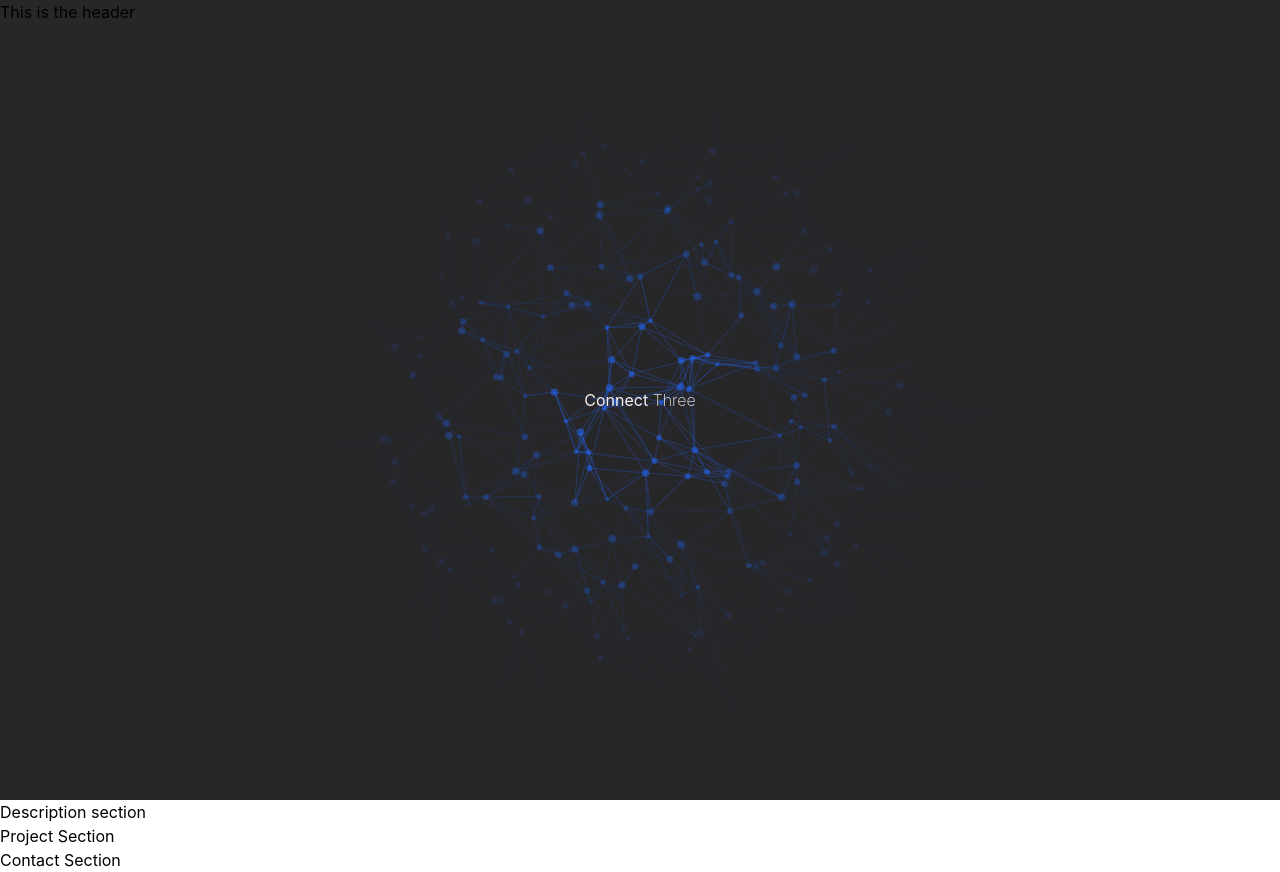
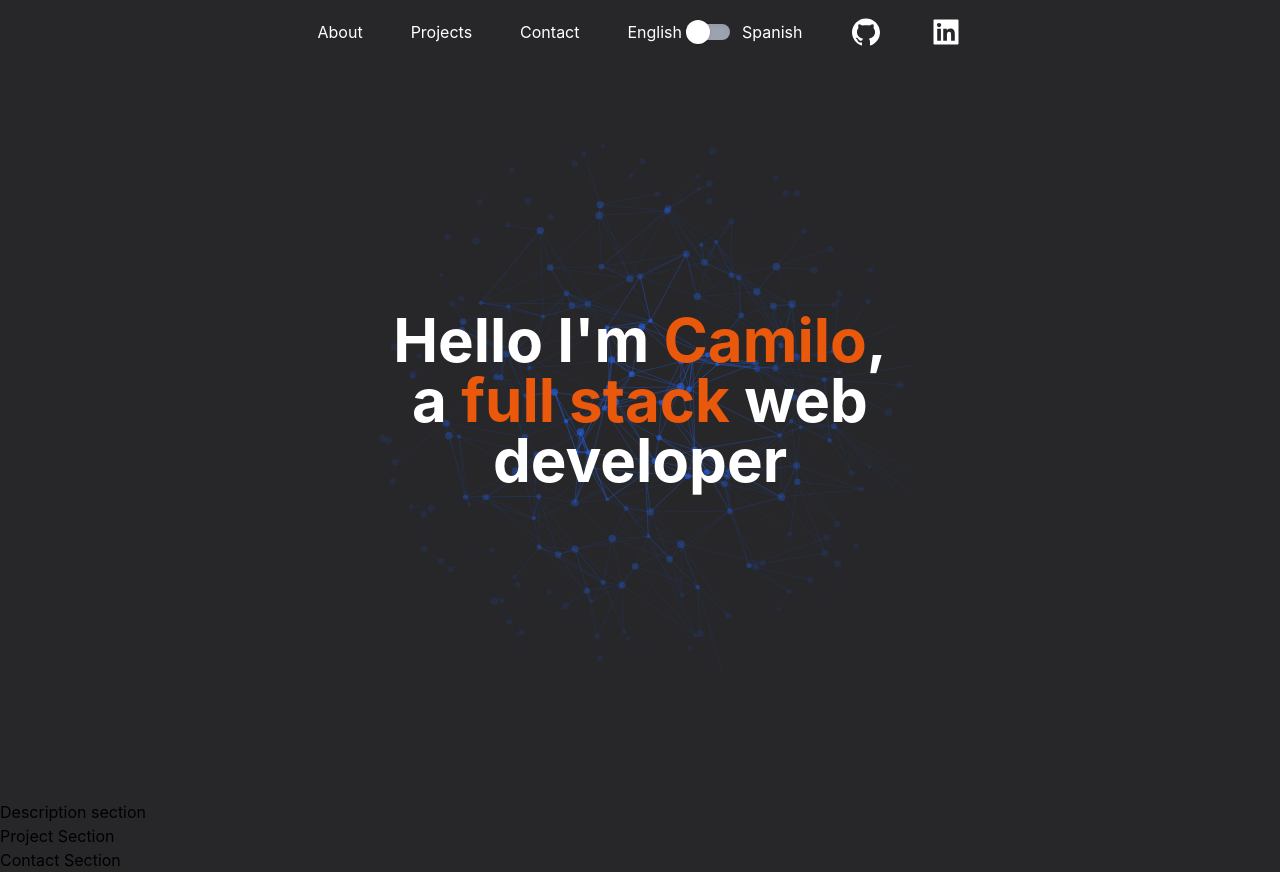
Before and after one commit to Camsz27/portfolio, a Next.js app: page / in a window 1280 px wide. Built offline with nearby package versions, Linux system fonts and the light colour scheme.

Commit message:
header and landing section done

```diff
--- a/components/Animation.jsx
+++ b/components/Animation.jsx
@@ -214,10 +214,21 @@ const Animation = () => {
   }, [addListeners, initAnimation, initHeader]);
 
   return (
-    <div id='large-header' className='z-10 overflow-hidden'>
+    <div id='large-header' className='overflow-hidden relative'>
       <canvas id='demo-canvas' ref={canvasRef}></canvas>
-      <h1 className='main-title'>
-        Connect <span className='thin'>Three</span>
+      <h1
+        className='text-6xl text-center text-white font-bold absolute top-1/2 left-1/2 transform -translate-x-1/2 -translate-y-1/2'
+        lang='en'
+      >
+        Hello I&#39;m <span className='text-orange-600'>Camilo</span>, <br />a{' '}
+        <span className='text-orange-600'>full stack</span> web developer
+      </h1>
+      <h1
+        className='text-6xl text-center text-white font-bold absolute top-1/2 left-1/2 transform -translate-x-1/2 -translate-y-1/2'
+        lang='es'
+      >
+        Hola soy <span className='text-orange-600'>Camilo</span>, <br />
+        un desarrollador web <span className='text-orange-600'>full stack</span>
       </h1>
     </div>
   );
--- a/components/Header.jsx
+++ b/components/Header.jsx
@@ -1,7 +1,59 @@
 import React from 'react';
+import { AiFillGithub, AiFillLinkedin } from 'react-icons/ai/index';
 
 const Header = () => {
-  return <div className='fixed'>This is the header</div>;
+  const languageHandler = () => {
+    const spanishElements = document.querySelectorAll('[lang=es]');
+    const englishElements = document.querySelectorAll('[lang=en]');
+    [...spanishElements].map((element) => element.classList.toggle('hidden'));
+    [...englishElements].map((element) => element.classList.toggle('hidden'));
+  };
+
+  return (
+    <nav className='fixed bg-zinc-800 w-full flex text-white py-4 items-center justify-center gap-x-12 z-20'>
+      <h3 lang='en'>About</h3>
+      <h3 lang='es'>Acerca</h3>
+      <h3 lang='en'>Projects</h3>
+      <h3 lang='es'>Proyectos</h3>
+      <h3 lang='en'>Contact</h3>
+      <h3 lang='es'>Contacto</h3>
+      <div className='flex items-center justify-center'>
+        <h3 lang='en' className='mr-2'>
+          English
+        </h3>
+        <h3 lang='es' className='mr-2'>
+          Inglés
+        </h3>
+
+        <label htmlFor='toogleA' className='flex items-center cursor-pointer'>
+          <div className='relative'>
+            <input
+              id='toogleA'
+              type='checkbox'
+              className='sr-only'
+              onClick={languageHandler}
+            />
+            <div className='w-10 h-4 bg-gray-400 rounded-full shadow-inner'></div>
+            <div className='dot absolute w-6 h-6 bg-white rounded-full shadow -left-1 -top-1 transition'></div>
+          </div>
+          <div className='ml-3 text-gray-700 font-medium'></div>
+        </label>
+        <h3 lang='en'>Spanish</h3>
+        <h3 lang='es'>Español</h3>
+      </div>
+
+      <a href='https://github.com/Camsz27' target='_blank' rel='noreferrer'>
+        <AiFillGithub className='w-8 h-8' />
+      </a>
+      <a
+        href='https://www.linkedin.com/in/camilo-guevara/'
+        target='_blank'
+        rel='noreferrer'
+      >
+        <AiFillLinkedin className='w-8 h-8' />
+      </a>
+    </nav>
+  );
 };
 
 export default Header;
--- a/package.json
+++ b/package.json
@@ -12,6 +12,7 @@
     "next": "12.0.7",
     "react": "17.0.2",
     "react-dom": "17.0.2",
+    "react-icons": "^4.3.1",
     "react-motion": "^0.5.2"
   },
   "devDependencies": {
--- a/pages/index.js
+++ b/pages/index.js
@@ -4,10 +4,17 @@ import Contact from '../components/Contact';
 import Description from '../components/Description';
 import Header from '../components/Header';
 import Projects from '../components/Projects';
+import { useEffect } from 'react';
 
 export default function Home() {
+  useEffect(() => {
+    const spanishElements = document.querySelectorAll('[lang=es]');
+    console.log(spanishElements);
+    [...spanishElements].map((element) => element.classList.add('hidden'));
+  }, []);
+
   return (
-    <div id='controls' className='h-screen bg-zinc-800'>
+    <div id='controls' className=' bg-zinc-800'>
       <Head>
         <title>Camilo Guevara</title>
       </Head>
--- a/styles/globals.css
+++ b/styles/globals.css
@@ -19,30 +19,7 @@ a {
   box-sizing: border-box;
 }
 
-.main-title {
-  position: absolute;
-  margin: 0;
-  padding: 0;
-  color: #f9f1e9;
-  text-align: center;
-  top: 50%;
-  left: 50%;
-  -webkit-transform: translate3d(-50%, -50%, 0);
-  transform: translate3d(-50%, -50%, 0);
+input:checked ~ .dot {
+  transform: translateX(100%);
+  background-color: rgb(37, 99, 235);
 }
-
-.demo-1 .main-title {
-  text-transform: uppercase;
-  font-size: 4.2em;
-  letter-spacing: 0.1em;
-}
-
-.main-title .thin {
-  font-weight: 200;
-}
-
-@media only screen and (max-width: 768px) {
-  .demo-1 .main-title {
-    font-size: 3em;
-  }
-}
```
Also changed, not shown: 1 other file (tests, documents, lock files or other folders).
